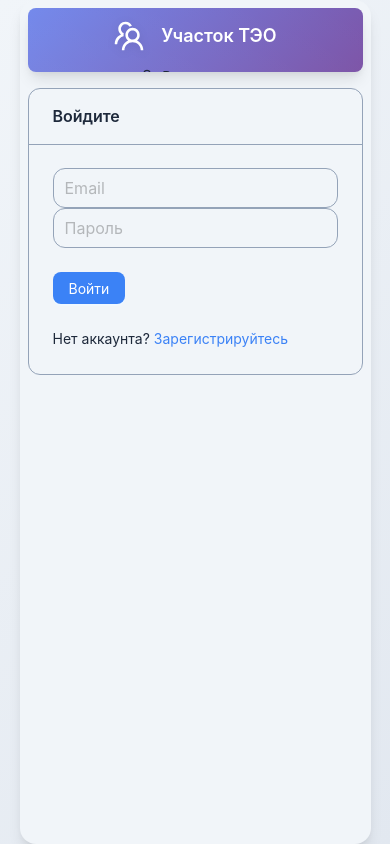
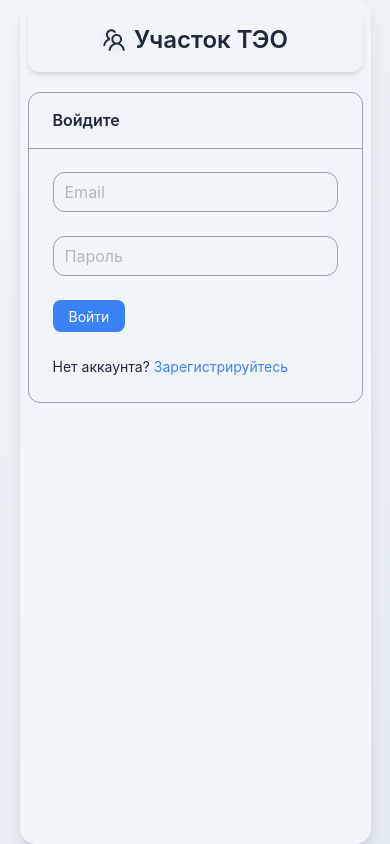
Before and after one commit to Serhio348/Employees, a React (Create React App) app in the folder client/: page /login in a window 390 px wide. Built offline with nearby package versions, Linux system fonts and the light colour scheme; no server answers.

Commit message:
feat: improve auth page header styling and fix login form validation

```diff
--- a/client/src/components/customInput/CustomInput.tsx
+++ b/client/src/components/customInput/CustomInput.tsx
@@ -1,5 +1,5 @@
 import React from "react";
-import { Input } from "antd";
+import { Input, Form } from "antd";
 
 type Props = {
     name: string,
@@ -19,12 +19,26 @@ const CustomInput = ({
     style
 }: Props) => {
     return (
+        <Form.Item
+            name={name}
+            rules={[
+                {
+                    required: required,
+                    message: 'Пожалуйста заполните обязательные поля'
+                },
+                ...(type === "email" ? [{
+                    type: "email" as const,
+                    message: "Введите корректный email"
+                }] : [])
+            ]}
+        >
             <Input
                 placeholder={placeholder}
                 type={type}
                 size={size}
                 style={style}
             />
+        </Form.Item>
     );
 };
 
--- a/client/src/components/header/Header.module.css
+++ b/client/src/components/header/Header.module.css
@@ -12,6 +12,38 @@
     overflow: hidden;
     min-height: 60px;
     flex-shrink: 0;
+}
+
+/* Стили для хедера на страницах авторизации */
+.authHeader {
+    padding: 20px 16px;
+    display: flex;
+    align-items: center;
+    justify-content: center;
+    margin-bottom: 32px;
+    background: var(--bg-primary);
+    border-radius: var(--radius-lg);
+    box-shadow: var(--shadow-md);
+    transition: all 0.3s cubic-bezier(0.4, 0, 0.2, 1);
+    position: relative;
+    overflow: hidden;
+    min-height: 80px;
+    flex-shrink: 0;
+}
+
+.authHeaderCenter {
+    display: flex;
+    align-items: center;
+    justify-content: center;
+    width: 100%;
+}
+
+.authTeamIcon {
+    font-size: 36px;
+    margin-right: 16px;
+    color: var(--text-primary);
+    filter: drop-shadow(0 2px 4px rgba(0, 0, 0, 0.1));
+    transition: all 0.3s ease;
 }
 
 /* Столбец элементов управления */
@@ -95,6 +127,17 @@
         min-height: auto;
     }
 
+    .authHeader {
+        padding: 16px 20px;
+        margin-bottom: 24px;
+        min-height: 70px;
+    }
+
+    .authTeamIcon {
+        font-size: 28px;
+        margin-right: 12px;
+    }
+
     .headerLeft {
         order: 1;
     }
@@ -150,6 +193,17 @@
         margin-bottom: 16px;
         border-radius: var(--radius-md);
         gap: 8px;
+    }
+
+    .authHeader {
+        padding: 12px 16px;
+        margin-bottom: 20px;
+        min-height: 60px;
+    }
+
+    .authTeamIcon {
+        font-size: 24px;
+        margin-right: 8px;
     }
 
     .teamIcon {
--- a/client/src/components/header/Header.tsx
+++ b/client/src/components/header/Header.tsx
@@ -4,7 +4,7 @@ import { LoginOutlined, TeamOutlined, UserOutlined, EditOutlined, BulbOutlined,
 
 import styles from "./Header.module.css";
 import CustomButton from "../customButton/CustomButton";
-import { Link, useNavigate } from "react-router-dom";
+import { Link, useNavigate, useLocation } from "react-router-dom";
 import { Paths } from "../../path";
 import { useDispatch, useSelector } from "react-redux";
 import { logout, selectUser } from "../../features/auth/authSlice";
@@ -14,9 +14,13 @@ const Header = () => {
     const user = useSelector(selectUser);
     const navigate = useNavigate();
     const dispatch = useDispatch();
+    const location = useLocation();
     const { theme, toggleTheme } = useTheme();
     const [isEditModalVisible, setIsEditModalVisible] = useState(false);
     const [form] = Form.useForm();
+
+    // Определяем, находимся ли мы на странице авторизации
+    const isAuthPage = location.pathname === Paths.login || location.pathname === Paths.register;
 
     const onLogoutClick = () => {
         dispatch(logout());
@@ -53,18 +57,24 @@ const Header = () => {
     };
 
     return (
-        <Layout.Header className={styles.header}>
+        <Layout.Header className={isAuthPage ? styles.authHeader : styles.header}>
             {/* Логотип и название */}
-            <div className={styles.headerLeft}>
+            <div className={isAuthPage ? styles.authHeaderCenter : styles.headerLeft}>
                 <Link to={Paths.home} style={{ display: 'flex', alignItems: 'center', textDecoration: 'none' }}>
-                    <TeamOutlined className={styles.teamIcon} />
-                    <Typography.Title level={1} style={{ margin: 0, fontSize: 'clamp(18px, 4vw, 24px)', color: 'white' }}>
+                    <TeamOutlined className={isAuthPage ? styles.authTeamIcon : styles.teamIcon} />
+                    <Typography.Title level={1} style={{
+                        margin: 0,
+                        fontSize: isAuthPage ? 'clamp(24px, 5vw, 32px)' : 'clamp(18px, 4vw, 24px)',
+                        color: isAuthPage ? 'var(--text-primary)' : 'white',
+                        textAlign: isAuthPage ? 'center' : 'left'
+                    }}>
                         Участок ТЭО
                     </Typography.Title>
                 </Link>
             </div>
 
             {/* Правая часть - все элементы управления в столбце */}
+            {!isAuthPage && (
                 <div className={styles.headerRight}>
                     <div className={styles.controlsColumn}>
                         {/* Переключатель темы - скрыт на мобильных */}
@@ -122,8 +132,10 @@ const Header = () => {
                         )}
                     </div>
                 </div>
+            )}
 
             {/* Переключатель темы для мобильных - в самом низу */}
+            {!isAuthPage && (
                 <div className={styles.mobileThemeToggle}>
                     <div className={styles.themeToggle}>
                         <BulbOutlined style={{ color: 'white', fontSize: '12px' }} />
@@ -136,6 +148,7 @@ const Header = () => {
                         <BulbFilled style={{ color: 'white', fontSize: '12px' }} />
                     </div>
                 </div>
+            )}
 
             <Modal
                 title="Редактировать профиль"
```
Lines whose indentation alone changed are shown as unchanged.
